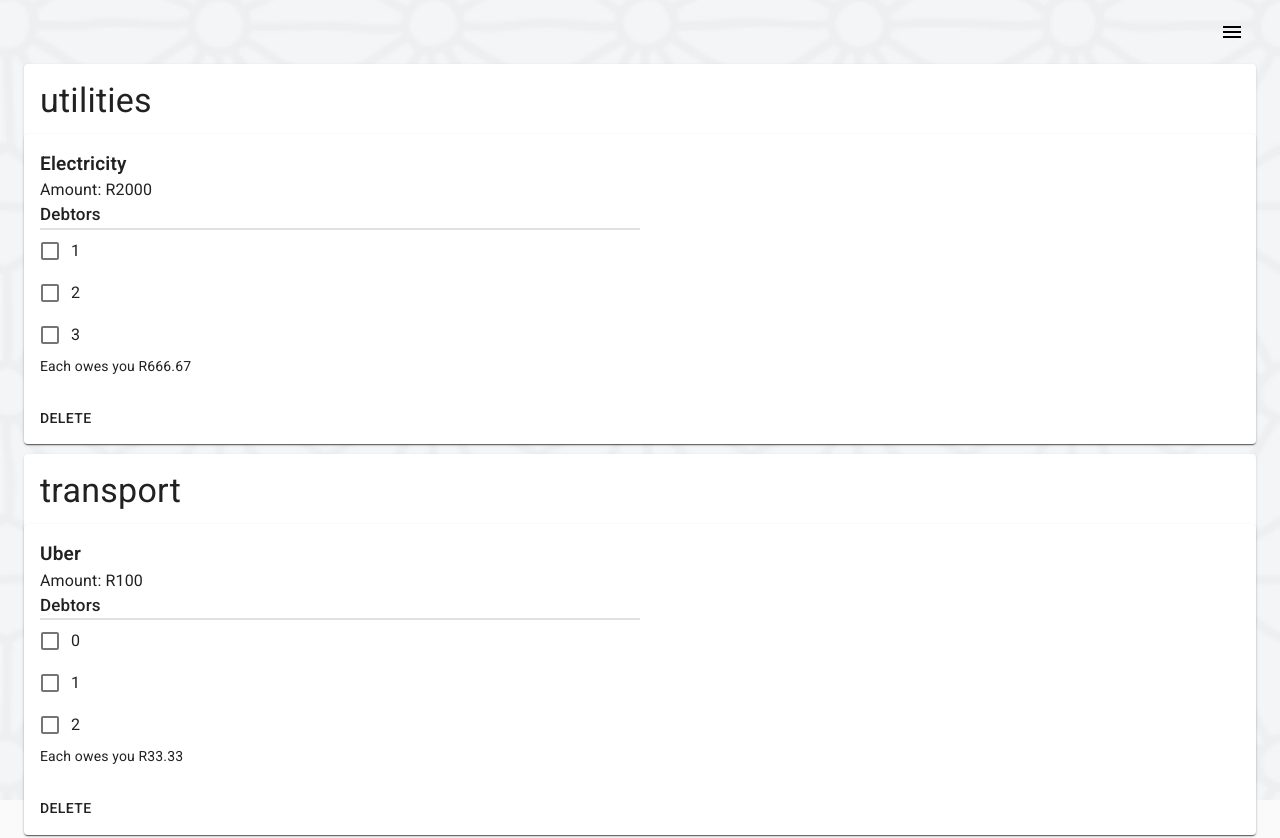
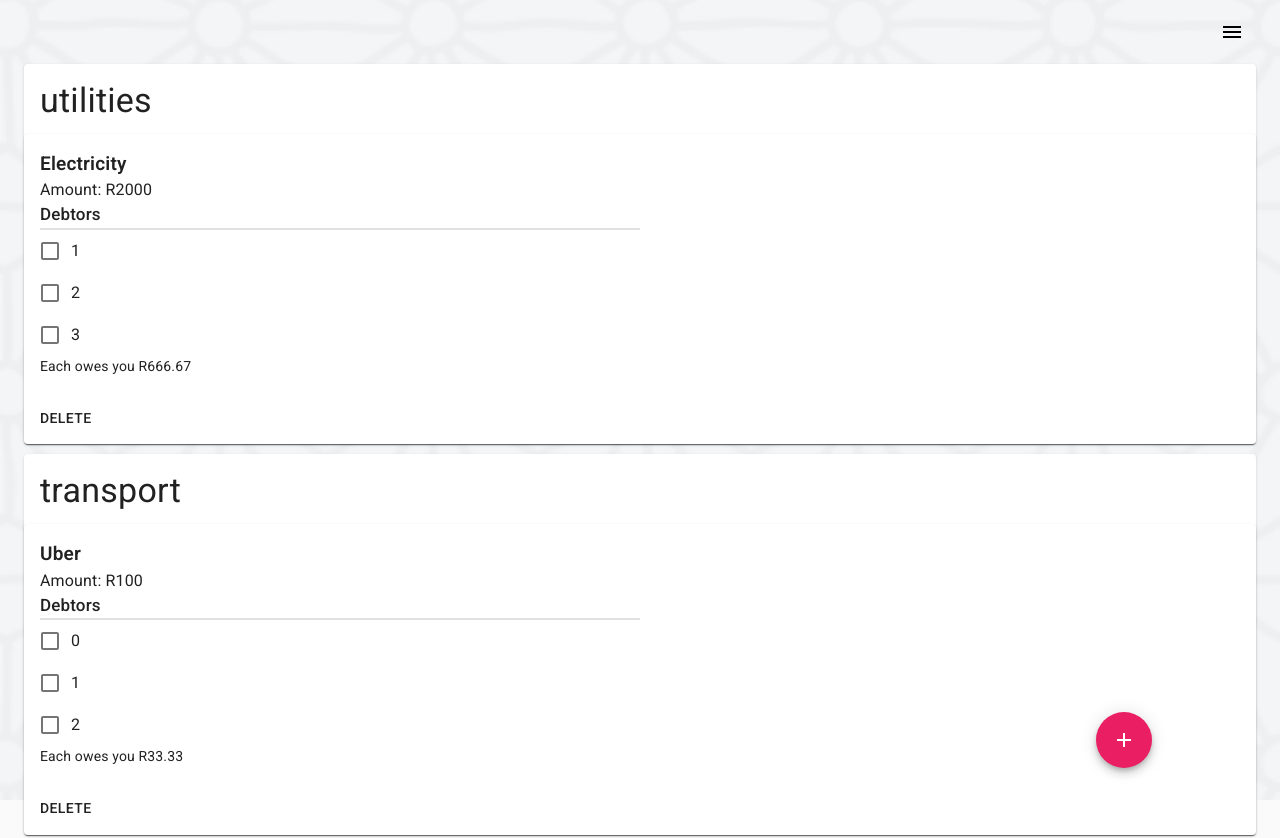
Before and after one commit to lala-shiburi/digssplit, a React (Create React App) app in the folder frontend/digssplit/: page /expenses in a window 1280 px wide. Shown: the top 838 px of the page. Built offline with nearby package versions, Linux system fonts and the light colour scheme.

Commit message:
Adds Dialog(modal)

```diff
--- a/frontend/digssplit/src/Digssplit.jsx
+++ b/frontend/digssplit/src/Digssplit.jsx
@@ -42,7 +42,8 @@ class App extends Component {
 				ownerId: '12'
 			}
 		],
-		payed: []
+		payed: [],
+		isDialogOpen:false
 	};
 
 	toggleDrawer = open => event => {
@@ -119,7 +120,7 @@ class App extends Component {
 					1
 				);
 				expenses[indexes].amount = Math.round(
-					((expenses[indexes].amount - amountPerPayer) * 100)/100
+					((expenses[indexes].amount - amountPerPayer) * 100) / 100
 				);
 			});
 		});
@@ -132,6 +133,18 @@ class App extends Component {
 		indexes = [];
 
 		console.log(filteredExpense, indexes, expenses, expensePayer);
+	};
+
+	handleAddExpense = expense => {
+		console.log(expense);
+		const { expenses } = this.state;
+		expenses.push(expense);
+	};
+
+	handleDialog = () => {
+		this.setState(prevState => ({
+			isDialogOpen: !prevState.isDialogOpen
+		}));
 	};
 
 	render() {
@@ -194,6 +207,9 @@ class App extends Component {
 										checkbox={this.state.checkbox}
 										handleCheckBox={this.handleCheckBox}
 										updatePayments={this.updatePayments}
+										handleAddExpense={this.handleAddExpense}
+										handleDialog={this.handleDialog}
+										open={this.state.isDialogOpen}
 									/>
 								)}
 							/>
--- /dev/null
+++ b/frontend/digssplit/src/components/Modal.jsx
@@ -0,0 +1,51 @@
+import React from 'react';
+import Button from '@material-ui/core/Button';
+import TextField from '@material-ui/core/TextField';
+import Dialog from '@material-ui/core/Dialog';
+import DialogActions from '@material-ui/core/DialogActions';
+import DialogContent from '@material-ui/core/DialogContent';
+import DialogContentText from '@material-ui/core/DialogContentText';
+import DialogTitle from '@material-ui/core/DialogTitle';
+import Slide from '@material-ui/core/Slide';
+
+const Transition = React.forwardRef(function Transition(props, ref) {
+	return <Slide direction="left" ref={ref} {...props} />;
+});
+
+export default function FormDialog(props) {
+	const { handleDialog, open } = props;
+	return (
+		<div>
+			<Dialog
+				open={open}
+				onClose={handleDialog}
+				TransitionComponent={Transition}
+				aria-labelledby="form-dialog-title"
+			>
+				<DialogTitle id="form-dialog-title">Subscribe</DialogTitle>
+				<DialogContent>
+					<DialogContentText>
+						To subscribe to this website, please enter your email address here.
+						We will send updates occasionally.
+					</DialogContentText>
+					<TextField
+						autoFocus
+						margin="dense"
+						id="name"
+						label="Email Address"
+						type="email"
+						fullWidth
+					/>
+				</DialogContent>
+				<DialogActions>
+					<Button onClick={handleDialog} color="primary">
+						Cancel
+					</Button>
+					<Button onClick={handleDialog} color="primary">
+						Subscribe
+					</Button>
+				</DialogActions>
+			</Dialog>
+		</div>
+	);
+}
--- a/frontend/digssplit/src/pages/Expenses.jsx
+++ b/frontend/digssplit/src/pages/Expenses.jsx
@@ -1,16 +1,29 @@
 import React from 'react';
-import { Grid,Button } from '@material-ui/core';
+import { Grid, Button, Fab } from '@material-ui/core';
+import AddIcon from '@material-ui/icons/Add';
 import 'typeface-roboto';
 
 import ExpenseCategory from './../components/ExpenseCategory';
+import Modal from './../components/Modal';
 
+const styles = {
+	button: {
+		position: 'fixed',
+		bottom: '4vh',
+		right: '10vw',
+		backgroundColor:'#e91e63'
+	}
+};
 export default function Expenses(props) {
 	const {
 		categories,
 		expenses,
 		checkbox,
 		handleCheckBox,
-		updatePayments
+		updatePayments,
+		handleAddExpense,
+		open,
+		handleDialog
 	} = props;
 	return (
 		<React.Fragment>
@@ -25,7 +38,11 @@ export default function Expenses(props) {
 				<Grid item>
 					<Button onClick={updatePayments}>Update payments</Button>
 				</Grid>
+				<Modal open={open} handleDialog={handleDialog} />
 			</Grid>
+			<Fab color="primary" aria-label="Add" style={styles.button}>
+				<AddIcon onClick={handleDialog} />
+			</Fab>
 		</React.Fragment>
 	);
 }
```
